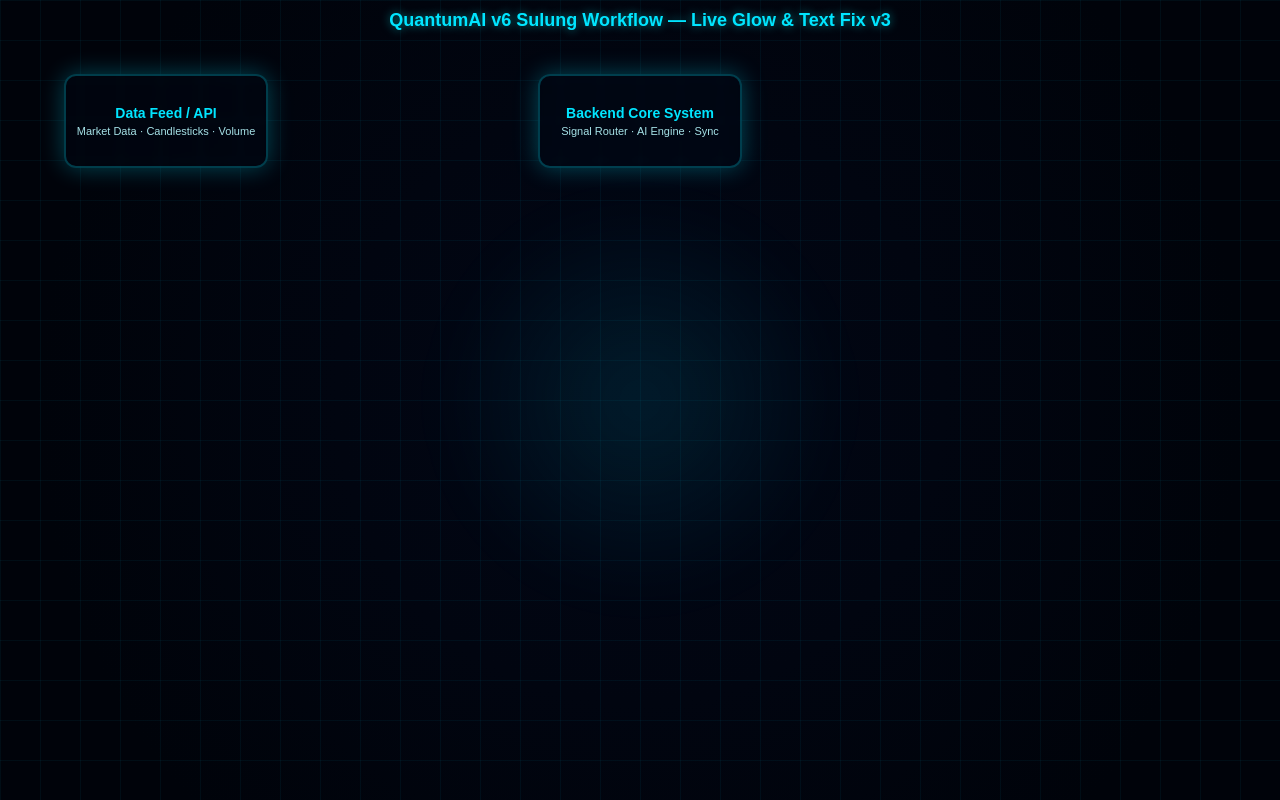
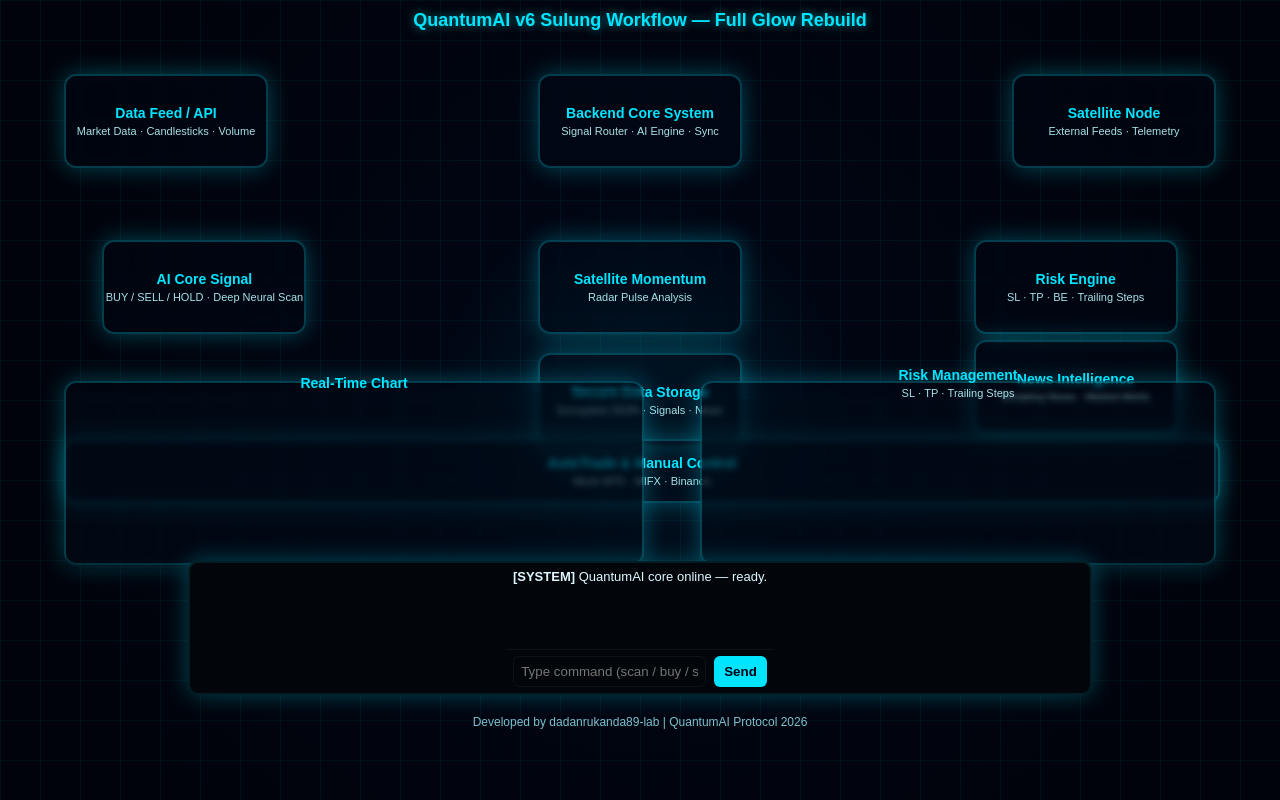
Before and after one commit to dadanrukanda89-lab/QuantumAI, a Flask app: page / in a window 1280 px wide. Run offline with Flask 3, Linux system fonts and the light colour scheme.

Commit message:
Update index.html

```diff
--- a/templates/index.html
+++ b/templates/index.html
@@ -3,24 +3,23 @@
 <head>
 <meta charset="utf-8">
 <meta name="viewport" content="width=device-width,initial-scale=1">
-<title>QuantumAI v6 Sulung Workflow — Glow & Text Fix v3</title>
+<title>QuantumAI v6 Sulung Workflow — Full Glow Rebuild</title>
 <style>
 :root {
   --cyan:#00e5ff;
   --purple:#c37bff;
   --gold:#ffd36b;
   --green:#7fff9f;
-  --bg:#03061a;
 }
-html,body{
+html,body {
   margin:0;padding:0;
   height:100%;
-  background:radial-gradient(circle at center,#020716 0%,#00030a 80%);
+  background:radial-gradient(circle at center,#020716 0%,#00030a 85%);
+  color:var(--cyan);
   font-family:'Orbitron',sans-serif;
-  color:var(--cyan);
   overflow-x:hidden;
 }
-.grid{
+.grid {
   position:fixed;inset:0;
   background-image:
     linear-gradient(rgba(0,229,255,0.05) 1px,transparent 1px),
@@ -28,7 +27,7 @@
   background-size:40px 40px;
   z-index:0;
 }
-.core-glow{
+.core-glow {
   position:fixed;top:50%;left:50%;
   transform:translate(-50%,-50%);
   width:400px;height:400px;border-radius:50%;
@@ -42,11 +41,11 @@
   100%{opacity:0.8;transform:translate(-50%,-50%) scale(1.15);}
 }
 h1{text-align:center;color:var(--cyan);margin:10px 0;text-shadow:0 0 10px #00ffff80;font-size:18px}
+.stage{position:relative;height:83vh;margin-top:5px}
 
 /* --- box --- */
 .box{
-  position:absolute;
-  width:200px;height:90px;
+  position:absolute;width:200px;height:90px;
   border:2px solid rgba(0,229,255,0.25);
   border-radius:12px;
   background:rgba(0,10,25,0.35);
@@ -60,8 +59,7 @@
 .box small{color:#b8faff;font-size:11px;opacity:.9;margin-top:4px}
 .box:hover{transform:scale(1.08);box-shadow:0 0 30px rgba(0,229,255,0.5)}
 
-/* --- posisi layout --- */
-.stage{position:relative;height:83vh;margin-top:5px}
+/* posisi layout */
 #datafeed{top:5%;left:5%}
 #backend{top:5%;left:50%;transform:translateX(-50%)}
 #sat{top:5%;right:5%}
@@ -74,7 +72,8 @@
 #chartL{bottom:140px;left:5%;width:45%;height:180px}
 #chartR{bottom:140px;right:5%;width:40%;height:180px}
 #chatbox{bottom:10px;left:50%;transform:translateX(-50%);width:95%;max-width:900px;height:130px;
-border-radius:10px;background:#02060b;border:2px solid rgba(0,229,255,0.1);display:flex;flex-direction:column;z-index:5}
+border-radius:10px;background:#02060b;border:2px solid rgba(0,229,255,0.1);
+display:flex;flex-direction:column;z-index:5}
 .chat-log{flex:1;padding:6px;overflow:auto;color:#dff8ff;font-size:13px}
 .chat-input{display:flex;padding:6px;border-top:1px solid rgba(255,255,255,0.05)}
 .chat-input input{flex:1;padding:7px;border-radius:6px;border:1px solid rgba(255,255,255,0.05);
@@ -104,8 +103,65 @@
 <body>
 <div class="grid"></div>
 <div class="core-glow"></div>
-<h1>QuantumAI v6 Sulung Workflow — Live Glow & Text Fix v3</h1>
+<h1>QuantumAI v6 Sulung Workflow — Full Glow Rebuild</h1>
 
 <div class="stage">
   <div class="box" id="datafeed"><h4>Data Feed / API</h4><small>Market Data · Candlesticks · Volume</small></div>
   <div class="box" id="backend"><h4>Backend Core System</h4><small>Signal Router · AI Engine · Sync</small></div>
+  <div class="box" id="sat"><h4>Satellite Node</h4><small>External Feeds · Telemetry</small></div>
+
+  <div class="box" id="aicore"><h4>AI Core Signal</h4><small>BUY / SELL / HOLD · Deep Neural Scan</small></div>
+  <div class="box" id="satmom"><h4>Satellite Momentum</h4><small>Radar Pulse Analysis</small></div>
+  <div class="box" id="risk"><h4>Risk Engine</h4><small>SL · TP · BE · Trailing Steps</small></div>
+  <div class="box" id="news"><h4>News Intelligence</h4><small>Breaking News · Market Alerts</small></div>
+
+  <div class="box" id="storage"><h4>Secure Data Storage</h4><small>Encrypted JSON · Signals · News</small></div>
+  <div class="box" id="autotrade"><h4>AutoTrade & Manual Control</h4><small>Mock MT5 · MIFX · Binance</small></div>
+
+  <div class="box" id="chartL"><h4>Real-Time Chart</h4><canvas id="chartCanvasL"></canvas></div>
+  <div class="box" id="chartR"><h4>Risk Management</h4><small>SL · TP · Trailing Steps</small><canvas id="chartCanvasR"></canvas></div>
+
+  <div class="box" id="chatbox">
+    <div class="chat-log" id="chatLog"><div><b>[SYSTEM]</b> QuantumAI core online — ready.</div></div>
+    <div class="chat-input">
+      <input id="chatInput" placeholder="Type command (scan / buy / sell / status)">
+      <button onclick="sendChat()">Send</button>
+    </div>
+  </div>
+</div>
+
+<div class="footer">Developed by dadanrukanda89-lab | QuantumAI Protocol 2026</div>
+
+<script>
+const backendURL="https://REPLACE_WITH_BACKEND.koyeb.app";
+const pollInterval=2000;
+const q=id=>document.getElementById(id);
+const cL=q('chartCanvasL').getContext('2d'),cR=q('chartCanvasR').getContext('2d');
+function drawLine(ctx,vals,color){
+  const W=ctx.canvas.width,H=ctx.canvas.height;
+  ctx.clearRect(0,0,W,H);
+  ctx.beginPath();ctx.strokeStyle=color;ctx.lineWidth=2;
+  const step=W/(vals.length-1);
+  vals.forEach((v,i)=>{const x=i*step,y=H/2-v*(H/2-8);i?ctx.lineTo(x,y):ctx.moveTo(x,y)});
+  ctx.stroke();
+}
+async function fetchJson(p){try{const r=await fetch(backendURL+p);return await r.json()}catch{return null}}
+async function liveTick(){
+  const s=await fetchJson('/api/signal');
+  if(s&&s.signals)drawLine(cL,s.signals,'#7fff9f');
+  const b=await fetchJson('/api/broker');
+  if(b)q('aicore').innerHTML=`<h4>AI Core Signal</h4><small>${b.broker} • Bal:${b.balance}</small>`;
+}
+window.onload=()=>{liveTick();setInterval(liveTick,pollInterval)}
+async function sendChat(){
+  const txt=q('chatInput').value.trim();if(!txt)return;
+  q('chatLog').insertAdjacentHTML('beforeend',`<div><b>[YOU]</b> ${txt}</div>`);
+  q('chatInput').value='';
+  const r=await fetch(backendURL+'/api/chat',{method:'POST',headers:{'Content-Type':'application/json'},body:JSON.stringify({text:txt})});
+  const j=await r.json();
+  q('chatLog').insertAdjacentHTML('beforeend',`<div style="color:#ffd36b"><b>[AI]</b> ${j.reply}</div>`);
+  q('chatLog').scrollTop=q('chatLog').scrollHeight;
+}
+</script>
+</body>
+</html>
```
